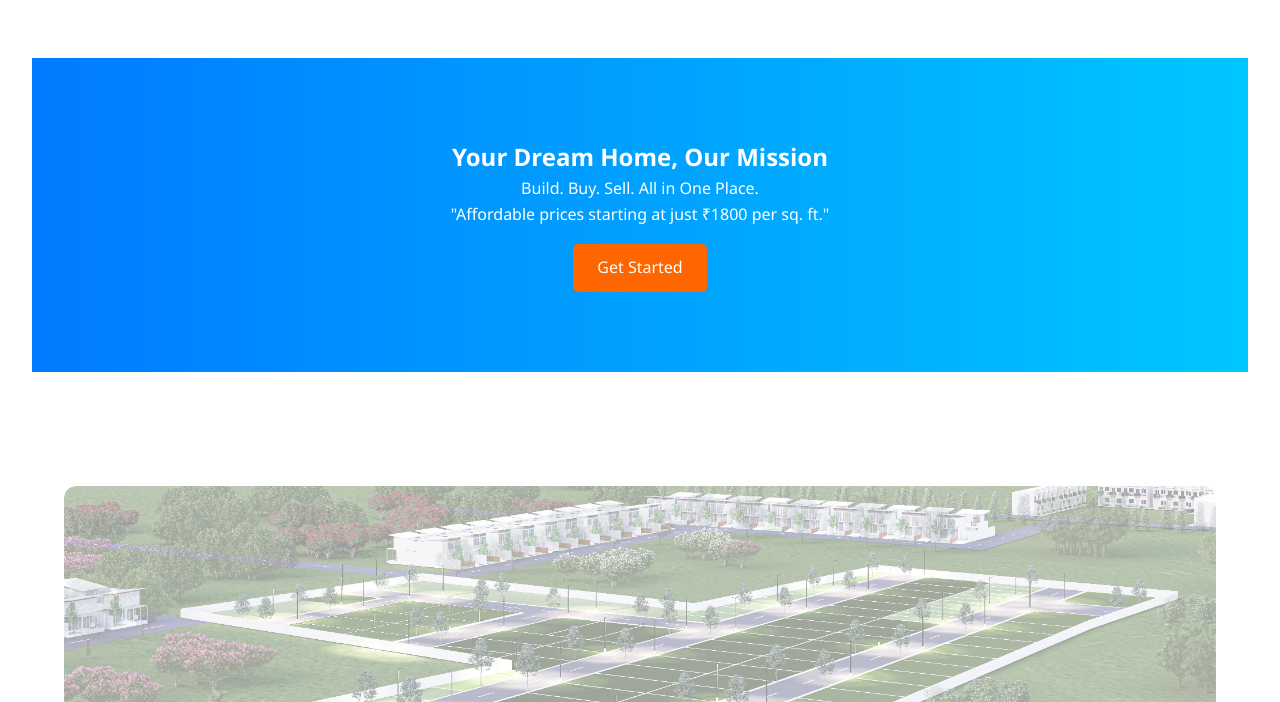
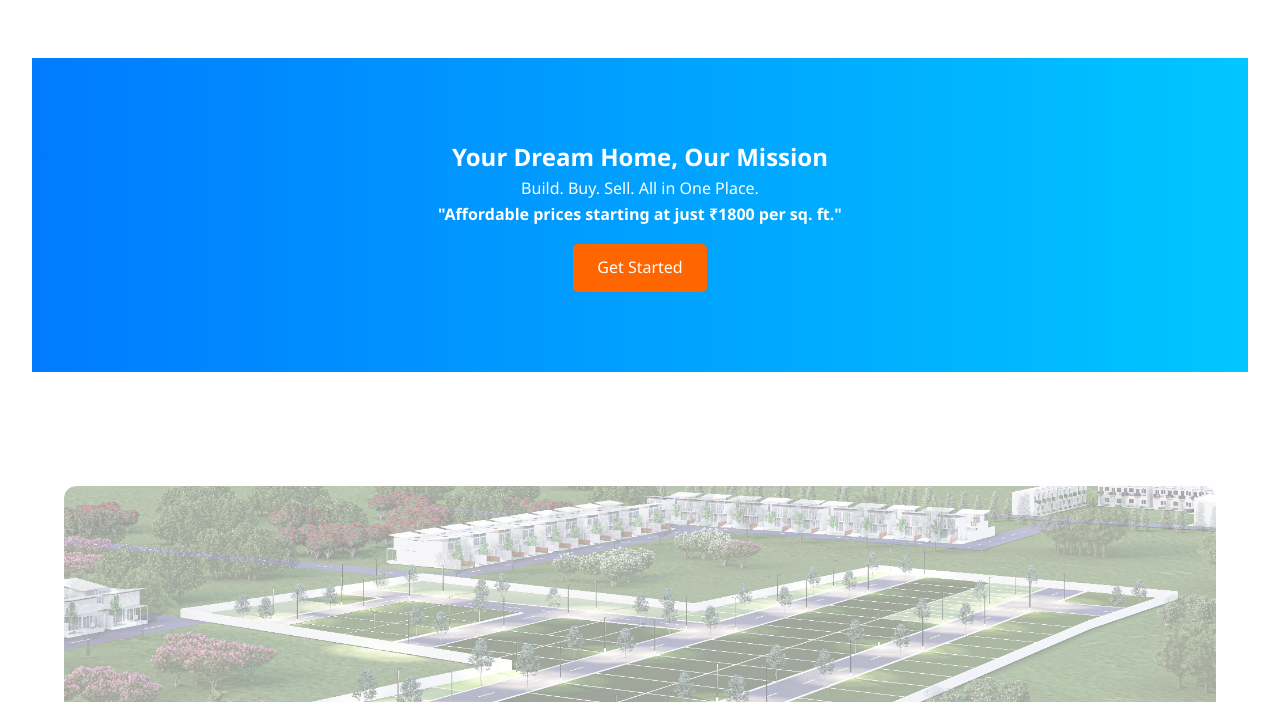
Before and after one commit to vamshi-20252000/kp-constructions, a plain HTML site: page index.html in a window 1280 px wide. Shown: the part 98-800 px from the top of the page. Drawn offline with Linux system fonts and the light colour scheme.

Commit message:
Update styles.css

```diff
--- a/styles.css
+++ b/styles.css
@@ -37,6 +37,10 @@ section {
   padding: 5rem 2rem;
   background: linear-gradient(to right, #007bff, #00c6ff);
   color: white;
+}
+
+#ratecard {
+  font-weight: bold ;
 }
 
 /* BUTTON */
```
